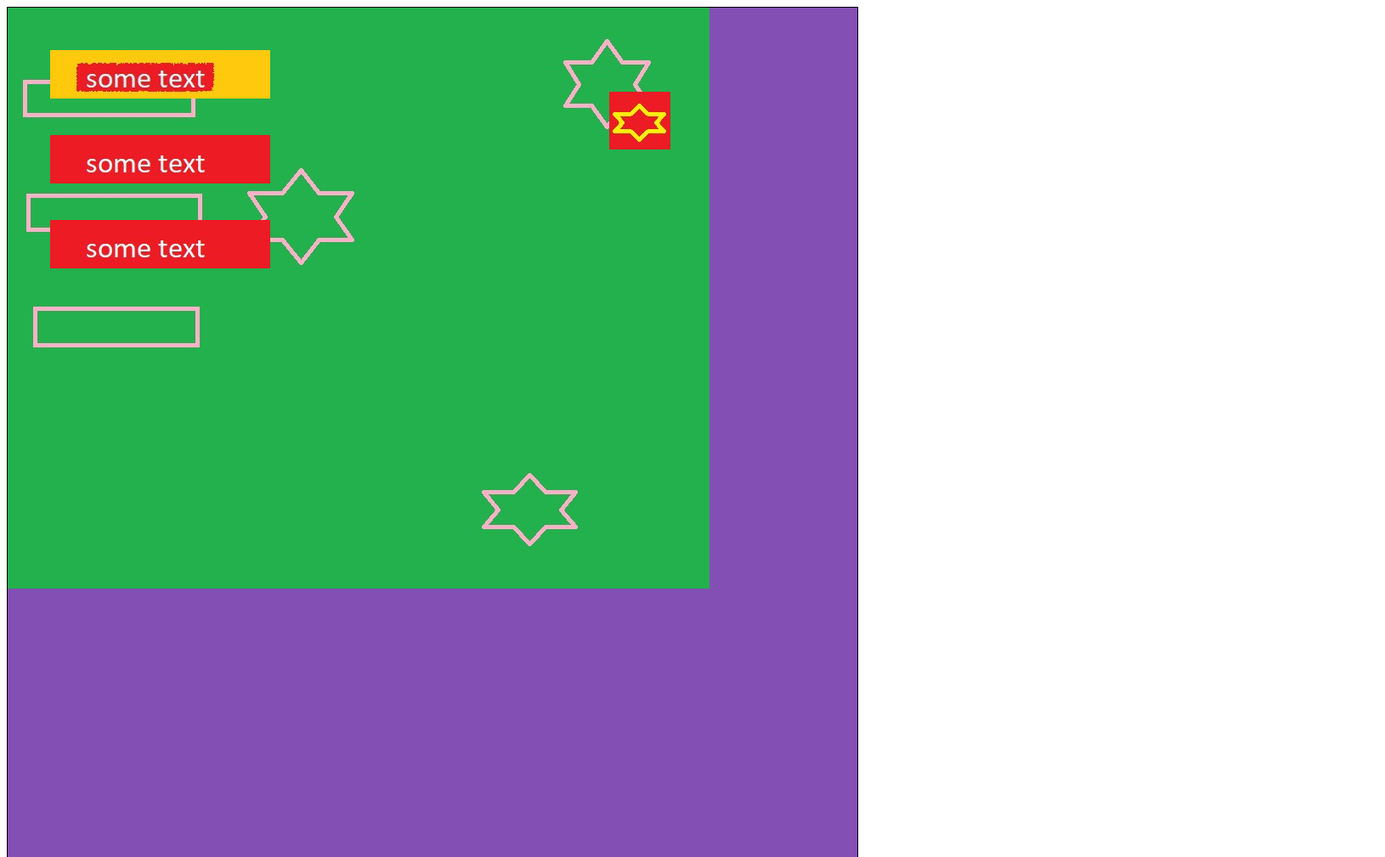
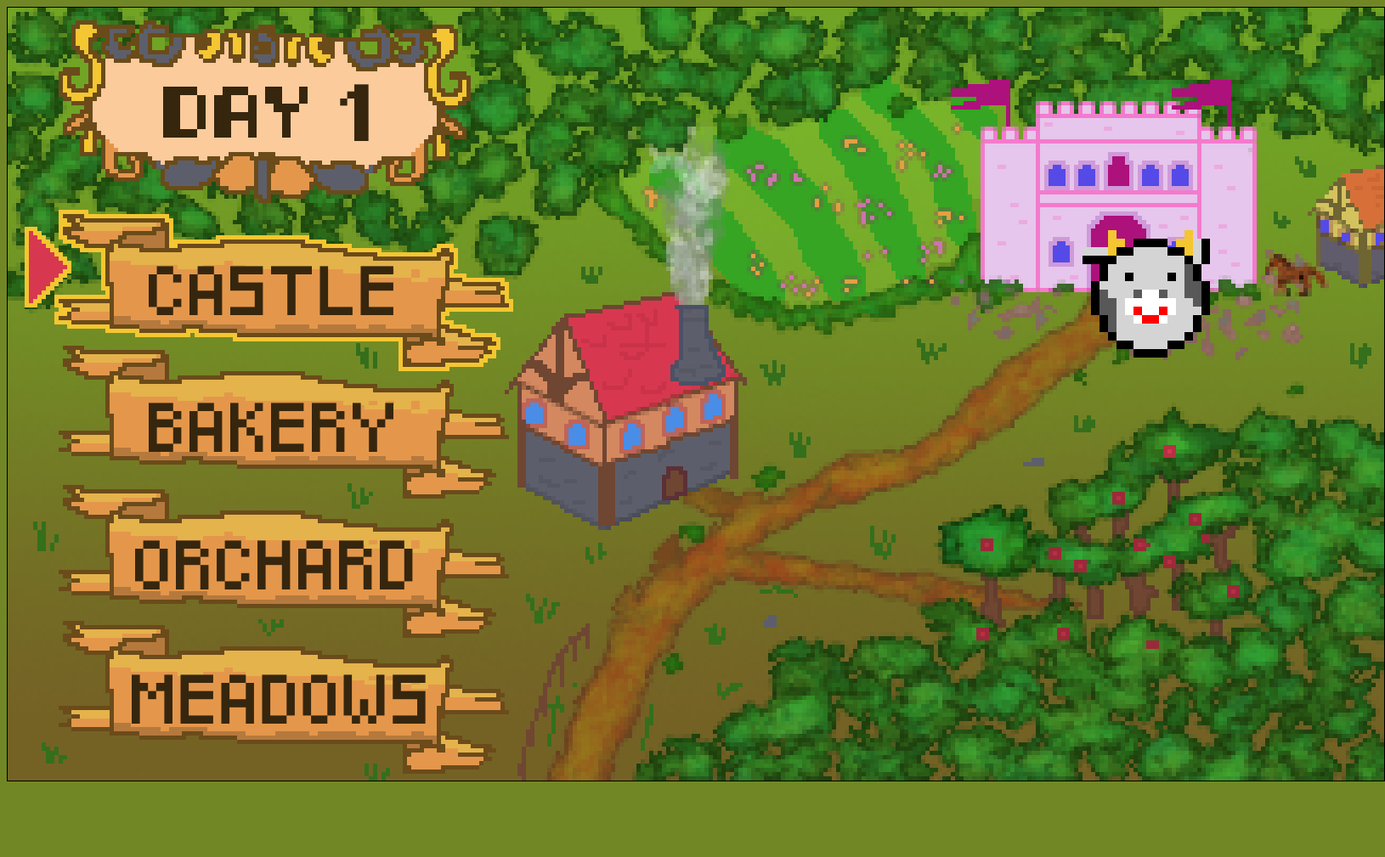
Before and after one commit to JenRobertson/the-birthday, a plain HTML site: page index.html in a window 1280 px wide. Shown: the top 1009 px of the page at 85% size, 1630 px wide, since content can reach past the window. After the commit the page ends 928 px from the top, so only its background shows below. Drawn offline with Linux system fonts and the light colour scheme.

Commit message:
add graphics

```diff
--- a/index.html
+++ b/index.html
@@ -5,15 +5,15 @@
     </head>
 
     <body>
-        <canvas id="myCanvas" width="1000" height="1000" style="border:1px solid #000000;">
+        <canvas id="myCanvas" width="1620" height="910" style="border:1px solid #000000;">
     </canvas>
 
         <div class="hide">
-            <img src="img/player1.jpg" id="player1">
-            <!-- <img src="img/mookie1.png" id="player1"> -->
-            <img src="img/background.jpg" id="background">
-            <img src="img/text-location1.jpg" id="text-location1">
-            <img src="img/text-location1-rollover.jpg" id="text-location1-rollover">
+            <!-- <img src="img/player1.jpg" id="player1"> -->
+            <img src="img/mookie1.png" id="player1">
+            <img src="img/background.png" id="background">
+            <img class="small" src="img/scroll.png" id="text-location1">
+            <img class="small" src="img/scroll-active.png" id="text-location1-rollover">
         </div>
 
     </body>
--- a/src/assets.js
+++ b/src/assets.js
@@ -4,21 +4,28 @@ var getButtonImage = function (){
     return this.images[0];
 }
 
+console.log(document.getElementById("text-location1-rollover").width);
+
 var locations = [
     {
-        name: 'bakery',
-        x: 708,
-        y: 99
+        name: 'castle',
+        x: 1265,
+        y: 262
     },
     {
-        name: 'woods',
-        x: 619,
-        y: 600
+        name: 'bakery',
+        x: 748,
+        y: 513
     },
     {
-        name: 'castle',
-        x: 346,
-        y: 222
+        name: 'orchard',
+        x: 1285,
+        y: 640
+    },
+    {
+        name: 'meadows',
+        x: 929,
+        y: 221
     }
 ];
 
@@ -49,8 +56,10 @@ var assets = {
 
             ],
             image: document.getElementById("text-location1-rollover"),
-            x: 50,
-            y: 50,
+            x: 20,
+            y: 238,
+            width: document.getElementById("text-location1-rollover").width,
+            height: document.getElementById("text-location1-rollover").height,
             location: locations[0]
         },
         {
@@ -61,8 +70,8 @@ var assets = {
 
             ],
             image: document.getElementById("text-location1"),
-            x: 50,
-            y: 150,
+            x: 20,
+            y: 394,
             location: locations[1]
         },
         {
@@ -73,9 +82,21 @@ var assets = {
 
             ],
             image: document.getElementById("text-location1"),
-            x: 50,
-            y: 250,
+            x: 20,
+            y: 558,
             location: locations[2]
+        },
+        {
+            active: false,
+            images: [
+                document.getElementById("text-location1"),
+                document.getElementById("text-location1-rollover"),
+
+            ],
+            image: document.getElementById("text-location1"),
+            x: 20,
+            y: 718,
+            location: locations[3]
         }
     ],
 }
--- a/src/code.js
+++ b/src/code.js
@@ -1,4 +1,6 @@
 var ctx, c;
+
+
 
 window.onload = function () {
 	c = document.getElementById("myCanvas");
@@ -9,7 +11,33 @@ window.onload = function () {
 function frame() {
     drawAssets();
     animateAssets(assets.players);
+    drawTitle();
+    drawScrolls();
     window.requestAnimationFrame(frame);
+}
+
+function drawTitle(){
+    ctx.fillStyle = '#36260e';
+
+    ctx.font="60px eight-bit-pusab";
+    ctx.fillText("day",183,153);
+
+    ctx.font="50px eight-bit-pusab";
+    ctx.fillText("1",383,157);
+}
+
+function drawScrolls(){
+    ctx.font="48px Pixeled";
+    ctx.fillText("CASTLE",166,362);
+
+    ctx.font="48px Pixeled";
+    ctx.fillText("BAKERY",166,523);
+
+    ctx.font="48px Pixeled";
+    ctx.fillText("ORCHARD",150,685);
+
+    ctx.font="48px Pixeled";
+    ctx.fillText("MEADOWS",146,843);
 }
 
 function animateAssets(container) {
@@ -42,7 +70,12 @@ function animateAssets(container) {
 };
 
 function drawAsset(asset) {
-    ctx.drawImage(asset.image, asset.x, asset.y);
+    if (asset.width) {
+        ctx.drawImage(asset.image, asset.x, asset.y, asset.width, asset.height);
+    }
+    else {
+        ctx.drawImage(asset.image, asset.x, asset.y);
+    }
 }
 
 function drawAssets () {
--- a/style.css
+++ b/style.css
@@ -1,9 +1,26 @@
+body {
+    background-color: #718725;
+}
+
 .hide{
     display: none;
     width: 100px;
 }
 canvas{
     background-color: #844fb5;
-    border-style: solid;
-    border-width: 5px;
+    display: block;
+    margin: 0 auto;
+    width: 1620px;
+    height: 910px;
+    border: none;
 }
+
+@font-face {
+    font-family: eight-bit-pusab;
+    src: url(8-bit-pusab.ttf);
+}
+
+@font-face {
+    font-family: Pixeled;
+    src: url(Pixeled.ttf);
+}
```
Also changed, not shown: 8-bit-pusab.ttf (added), Pixeled.ttf (added), concept-art-large.png (added), img/background-party.png (added), img/background.png (added), img/mookie-small.png (added), img/scroll-active.png (added), img/scroll.png (added), 2 other files.
